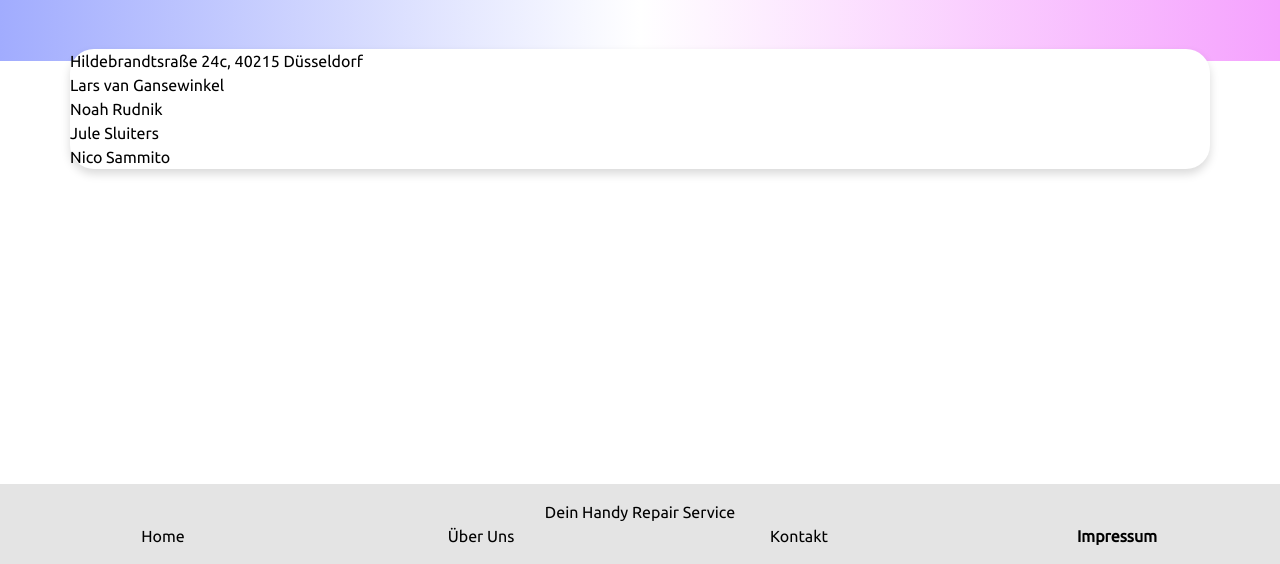
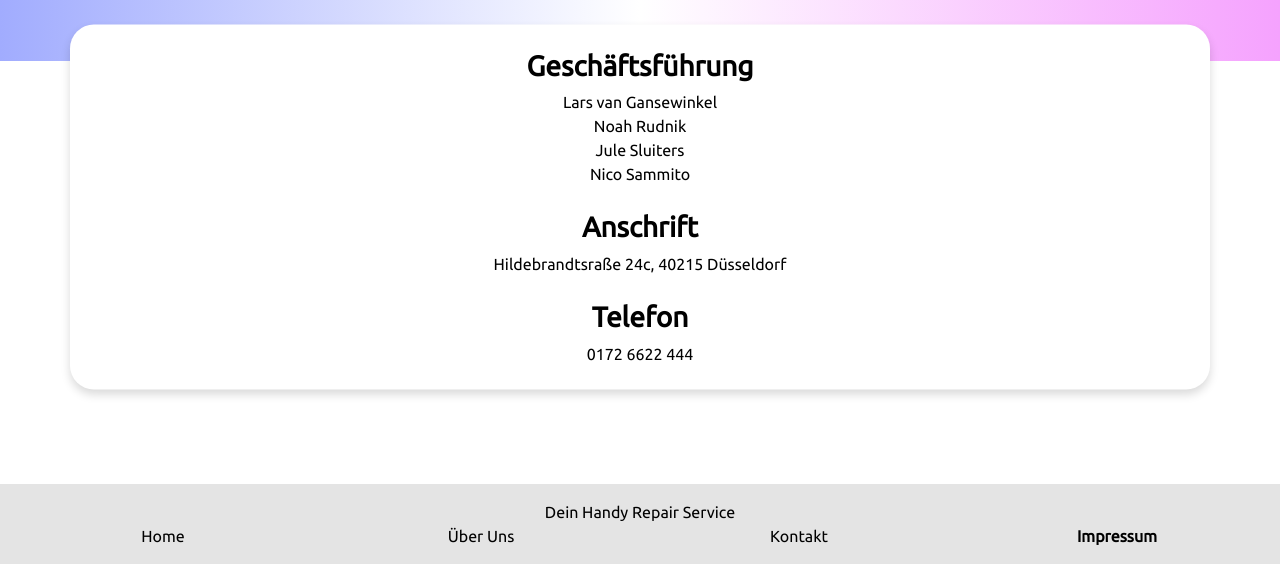
Before and after one commit to nicosammito/IUExam2023, a plain HTML site: page imprint.html in a window 1280 px wide. Shown: the part 236-800 px from the top of the page. Drawn offline with nearby package versions, Linux system fonts and the light colour scheme.

Commit message:
Impressum

```diff
--- a/imprint.html
+++ b/imprint.html
@@ -46,14 +46,19 @@
     </section>
 
     <div class="section-b">
-        <div class="container-sm text-start">
-            <div class="row">
-        Hildebrandtsraße 24c, 40215 Düsseldorf<br>
-        Lars van Gansewinkel<br>
-        Noah Rudnik<br>
-        Jule Sluiters<br>
-        Nico Sammito<br>
-    </div>
+        <div class="container-sm">
+            <br>
+            <h3>Geschäftsführung</h3>
+                    Lars van Gansewinkel<br>
+                    Noah Rudnik<br>
+                    Jule Sluiters<br>
+                    Nico Sammito<br><br>
+
+            <h3>Anschrift</h3>
+                  Hildebrandtsraße 24c, 40215 Düsseldorf<br><br>
+
+            <h3>Telefon</h3>
+                  0172 6622 444<br><br>
         </div>
     </div>
 
--- a/index.css
+++ b/index.css
@@ -14,6 +14,10 @@ h1 {
 
 h2 {
   font-size: 4rem;
+  font-weight: bold;
+}
+
+h3 {
   font-weight: bold;
 }
 
```
